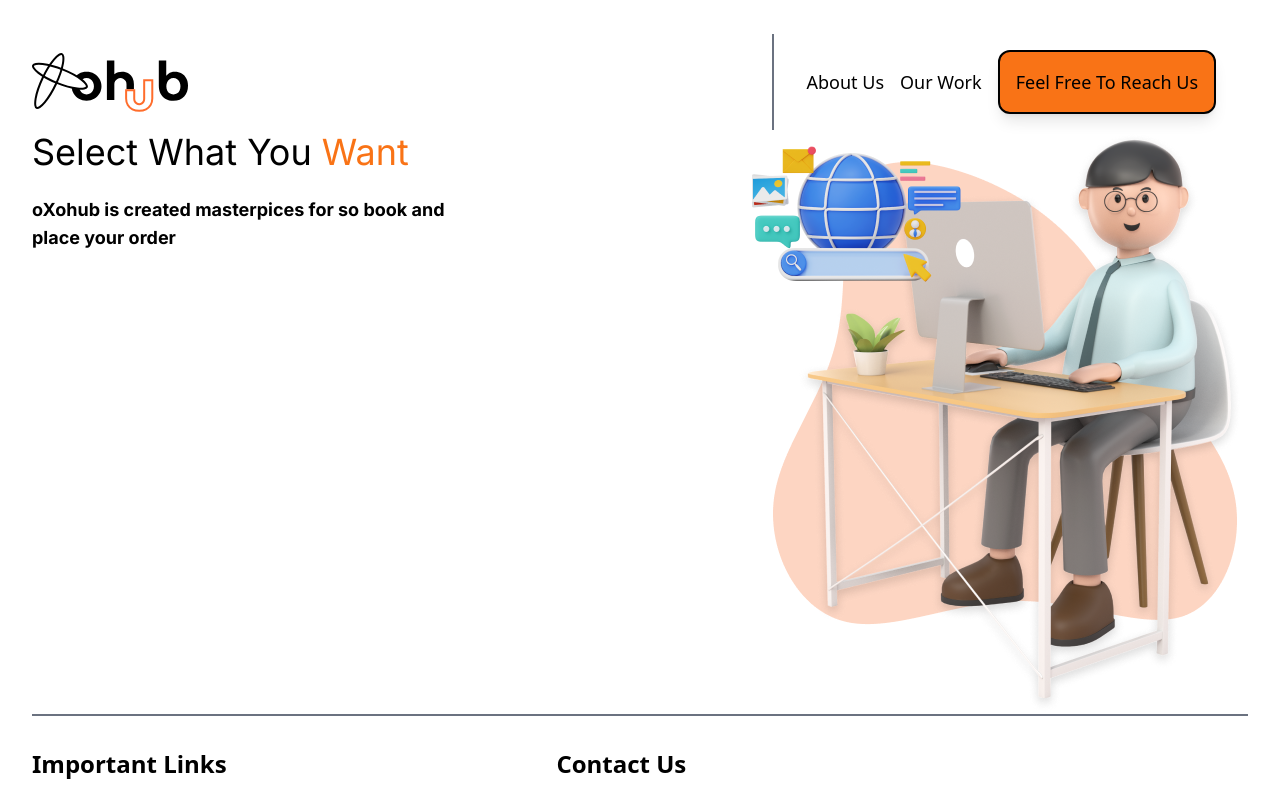
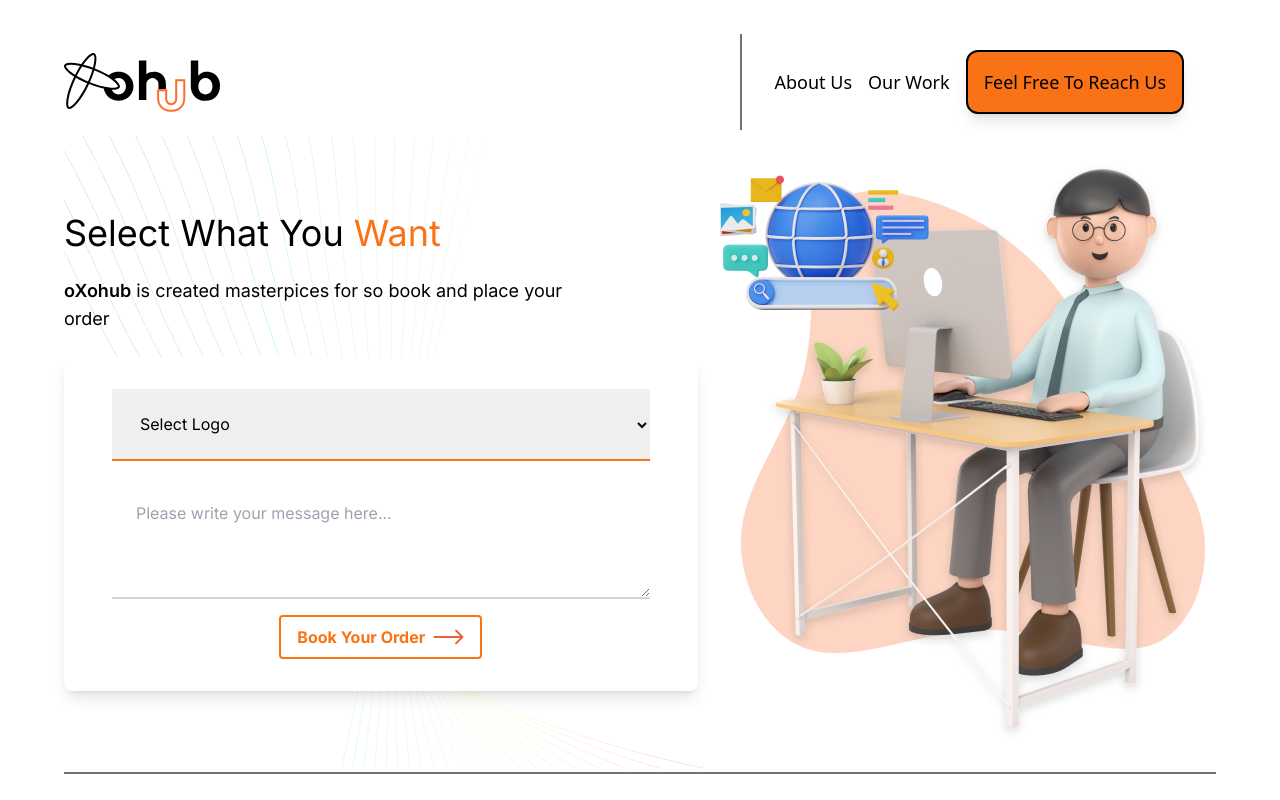
Before and after one commit to bhavnapathania/oxoHub, a Next.js app: page / in a window 1280 px wide. Shown: the top 800 px of the page. Built offline with nearby package versions, Linux system fonts and the light colour scheme.

Commit message:
leftRightForm component

```diff
--- /dev/null
+++ b/src/app/components/common/form/index.jsx
@@ -0,0 +1,32 @@
+import React from "react";
+
+function Form({ btnLabel }) {
+  return (
+    <div className="w-[100%] bg-white shadow-lg py-8 px-12 rounded-lg">
+      <div className="mb-4">
+        <select className="block w-full p-6 border-b-2 border-orange-500 focus:outline-none">
+          <option>Select Logo</option>
+          <option>Logo 1</option>
+          <option>Logo 2</option>
+          <option>Logo 3</option>
+        </select>
+      </div>
+
+      <div className="mb-4">
+        <textarea
+          className="block w-full p-6 pb-12 border-b-2 border-gray-300 focus:outline-none placeholder:text-gray-400 "
+          placeholder="Please write your message here..."
+        />
+      </div>
+
+      <div className="flex items-center justify-center">
+        <button className="text-orange-500 border-2 border-orange-500 font-bold py-2 px-4 rounded  flex items-center justify-center">
+          Book Your Order
+          <img src="/images/icons/arrow.svg" alt="" className="ml-2" />
+        </button>
+      </div>
+    </div>
+  );
+}
+
+export default Form;
--- a/src/app/components/common/leftRightImgForm/index.jsx
+++ b/src/app/components/common/leftRightImgForm/index.jsx
@@ -1,16 +1,36 @@
 import React from "react";
+import Form from "../form";
 
-function LeftRightImgForm({ title, coloredText, description, url }) {
+function LeftRightImgForm({
+  title,
+  coloredText,
+  boldDescription,
+  description,
+  url,
+}) {
   return (
-    <section className="w-full flex justify-between">
-      <div>
+    <section
+      className="w-full flex justify-between items-center h-[80vh] relative "
+
+    >
+      <div className="absolute w-full h-full top-0 left-0" style={{
+        backgroundImage: 'url("/images/others/bgVisuals.png")',
+        backgroundPosition: "left",
+        backgroundRepeat: "no-repeat",
+      }}></div>
+      <div className="flex flex-col gap-6 w-[55%] relative">
         <div className="flex flex-col gap-6 w-[80%]">
           <h2 className="text-4xl font-normal">
             {title} <span className="text-orange-500">{coloredText}</span>
           </h2>
-          <p className="text-lg font-bold">{description}</p>
+          <p className="text-lg font-[400]">
+            <span className="font-[600]">{boldDescription}</span>
+            {description}
+          </p>
         </div>
-        <div></div>
+        <div>
+          <Form />
+        </div>
       </div>
       <img className="" src={url} alt="" />
     </section>
--- a/src/app/layout.js
+++ b/src/app/layout.js
@@ -14,7 +14,7 @@ export default function RootLayout({ children }) {
   return (
     <html lang="en">
       <body className="w-screen flex justify-center overflow-x-hidden">
-        <div className="w-[95%]">
+        <div className="w-[90%]">
           <Header />
           <main className={`${inter.className} w-full`}>{children}</main>
           <Footer />
--- a/src/app/page.jsx
+++ b/src/app/page.jsx
@@ -1,3 +1,4 @@
+
 import LeftRightImgForm from "./components/common/leftRightImgForm";
 
 export default function Home() {
@@ -6,9 +7,11 @@ export default function Home() {
       <LeftRightImgForm
         title="Select What You"
         coloredText="Want"
-        description="oXohub is created masterpices for so book and place your order"
+        boldDescription="oXohub"
+        description=" is created masterpices for so book and place your order"
         url="/images/others/work.png"
       />
+
     </section>
   );
 }
```
Also changed, not shown: src/app/components/common/button/index.jsx (added, +9 -0 lines), public/images/icons/arrow.svg (added), public/images/others/bgVisuals.png (added).
